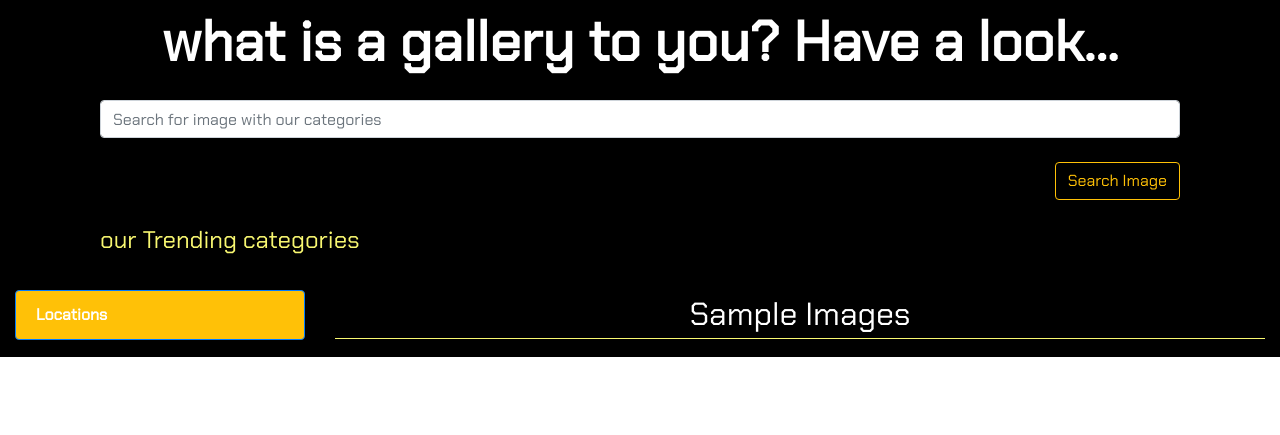
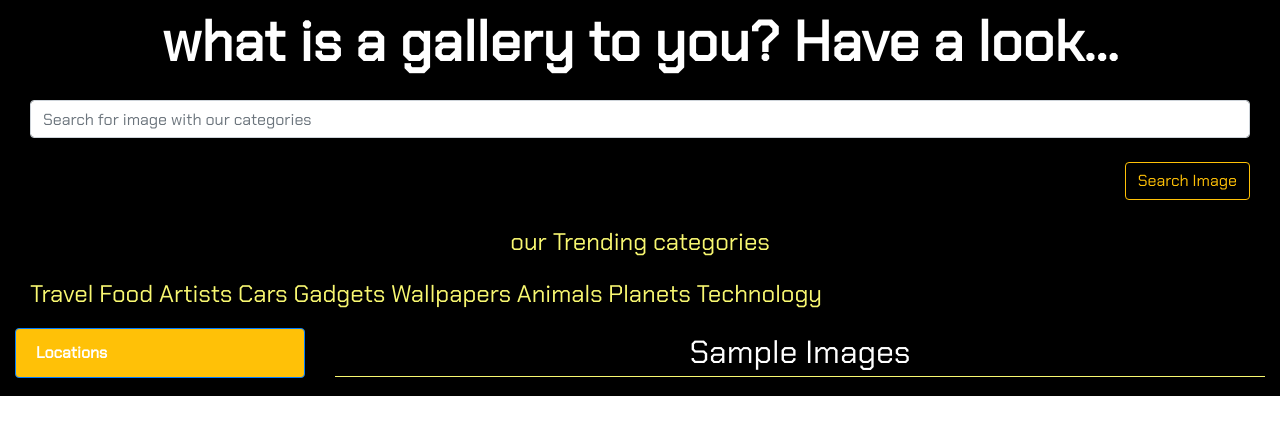
Before and after one commit to Reuben-Kipkemboi/Reuben-s--Gallery, a Django app: page / in a window 1280 px wide. Shown: the part 56-491 px from the top of the page. Run offline with Django 4.2, Linux system fonts and the light colour scheme; data that the repository does not hold is empty; some libraries are stand-ins or nearby versions.

Commit message:
st:container - change the application layout

```diff
--- a/appgallery/static/css/styles.css
+++ b/appgallery/static/css/styles.css
@@ -24,6 +24,13 @@
 
 #paragraph1:hover{
     color:#F9F871;
+}
+.centred-text{
+    text-align: center;
+
+}
+.trends-trends{
+    font-size: 3vh;
 }
 #trend{
     color: #F9F871;
--- a/appgallery/templates/index.html
+++ b/appgallery/templates/index.html
@@ -2,7 +2,7 @@
 {% block content%}
 <div class="container-fluid" id="home">
     <div class="row mb-3">
-        <div class="container">
+        <div class="container-fluid">
             <div class="col-md-12">
                 <p id="paragraph1">
                     what is a gallery to you? Have a look...
@@ -17,17 +17,19 @@
                             Image</button>
                     </div>
                 </form>
-                <p id="trend">our Trending categories
+                <div id="trend">
+                    <p class="centred-text"> our Trending categories</p>
 
-                    <!-- <mark>Travel</mark>
-                    <mark>Food</mark>
-                    <mark>Artists</mark>
-                    <mark>Cars</mark>
-                    <mark>Gadgets</mark>
-                    <mark>Wallpapers</mark>
-                    <mark>Animals</mark>
-                    <mark>Planets</mark>
-                    <mark>Technology</mark> -->
+                    <span class="trends-trends">Travel</span>
+                    <span class="trends-trends">Food</span>
+                    <span class="trends-trends">Artists</span>
+                    <span class="trends-trends">Cars</span>
+                    <span class="trends-trends">Gadgets</span>
+                    <span class="trends-trends">Wallpapers</span>
+                    <span class="trends-trends">Animals</span>
+                    <span class="trends-trends">Planets</span>
+                    <span class="trends-trends">Technology</span>
+                </div>
             </div>
         </div>
     </div>
```
